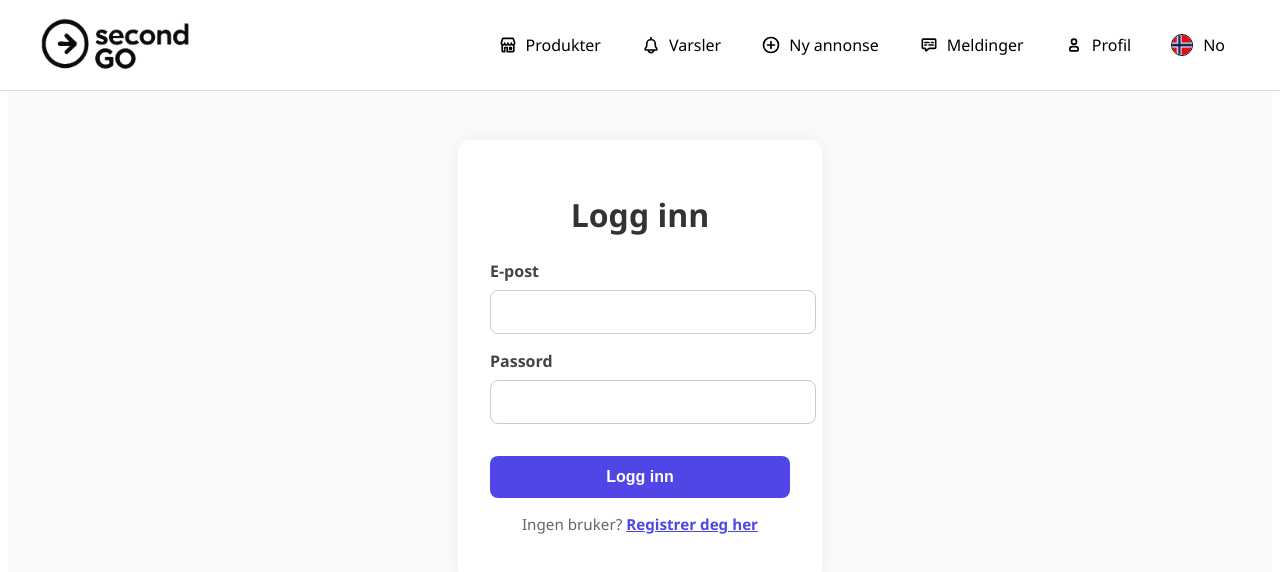
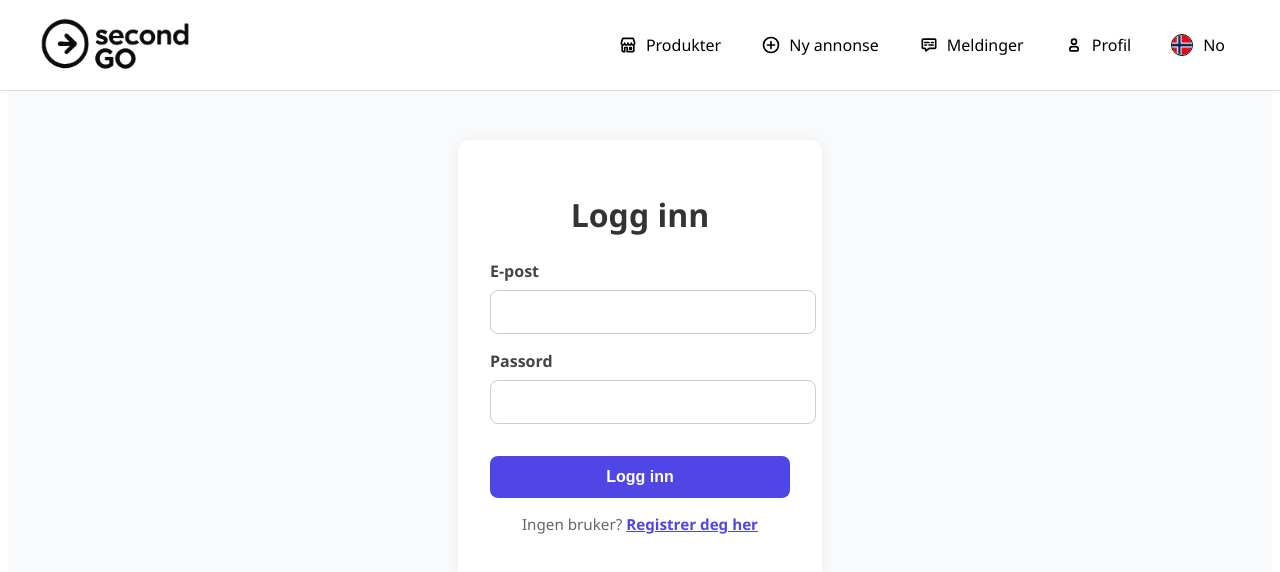
Before and after one commit to sverrgha/Full-stack-project-group-8, a Vue app in the folder frontend/: page /login in a window 1280 px wide. Shown: the top 572 px of the page. Built offline with nearby package versions, Linux system fonts and the light colour scheme.

Commit message:
fixed routes in navbar

```diff
--- a/frontend/src/components/NavBar.vue
+++ b/frontend/src/components/NavBar.vue
@@ -45,9 +45,8 @@ onUnmounted(() => {
       <!-- Navigation Links -->
       <ul class="nav-links" :class="{ 'open': isMenuOpen }">
         <nav-bar-item to="/products" text="products"/>
-        <nav-bar-item to="#" text="notifications"/>
-        <nav-bar-item to="#" text="newListing"/>
-        <nav-bar-item to="#" text="messages"/>
+        <nav-bar-item to="/new-listing" text="newListing"/>
+        <nav-bar-item to="/messages" text="messages"/>
         <nav-bar-item to="/profile" text="profile"/>
         <li>
           <div class="language-toggle" @click="toggleLanguage">
```
